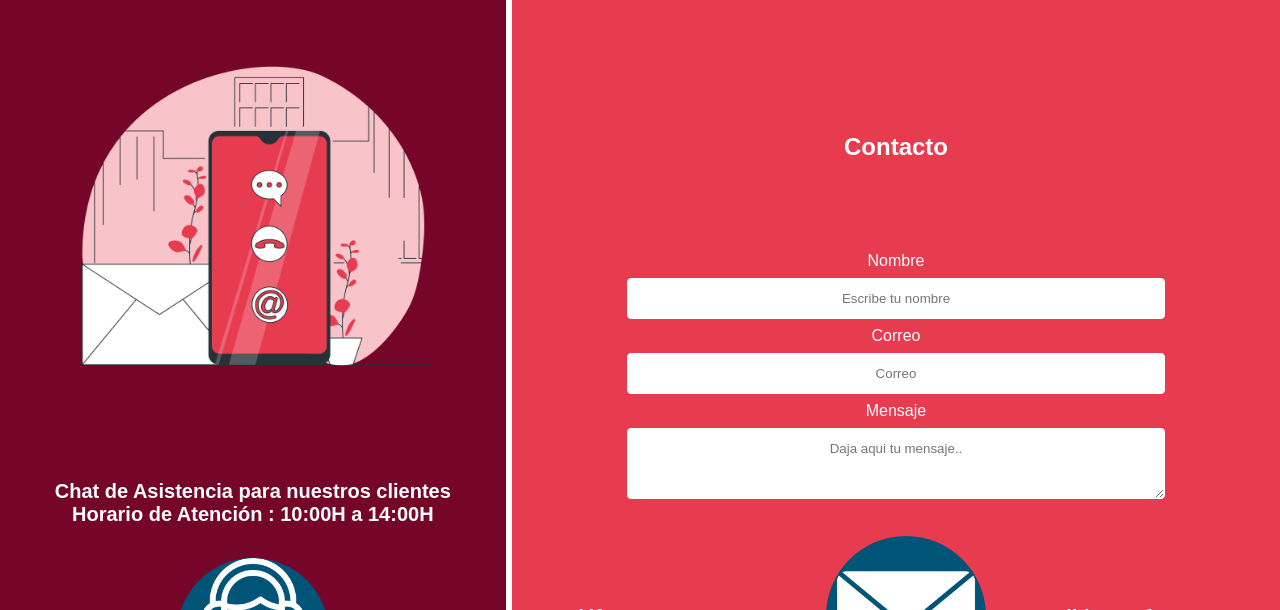
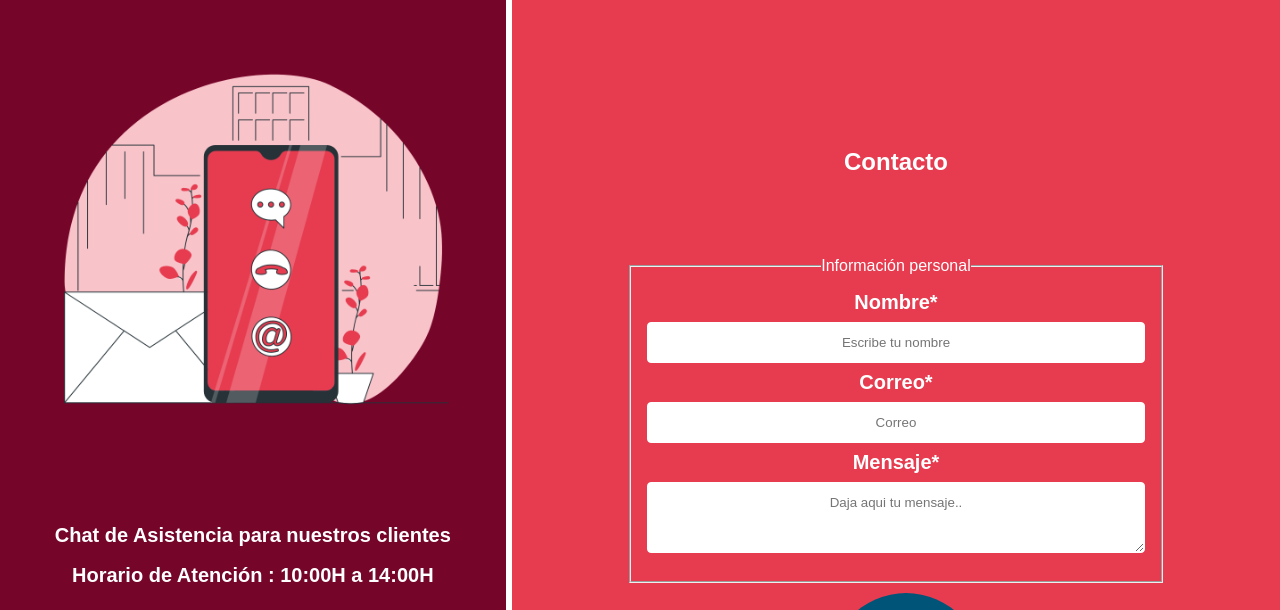
Before and after one commit to josearaposo/ProyectoAccesibilidad, a plain HTML site: page contacto.html in a window 1280 px wide. Shown: the part 129-739 px from the top of the page. Drawn offline with Linux system fonts and the light colour scheme; a web font is replaced by a local one.

Commit message:
Formularios

```diff
--- a/contacto.html
+++ b/contacto.html
@@ -1,5 +1,5 @@
 <!DOCTYPE html>
-<html lang="en">
+<html lang="es">
 <head>
     <meta charset="UTF-8">
     <meta name="viewport" content="width=device-width, initial-scale=1.0">
@@ -44,12 +44,15 @@
         <div class="contenedor-formulario">
             <h1 class="titulo">Contacto</h1>
         <form action="#">
-            <label for="nombre">Nombre</label>
-            <input type="text" name="nombre" id="nombre" placeholder="Escribe tu nombre">
-            <label for="correo">Correo</label>
-            <input type="email" name="correo" id="correo" placeholder="Correo">
-            <label for="mensaje">Mensaje</label>
-	    <textarea name="mensaje" for="mensaje" placeholder="Daja aqui tu mensaje.." maxlength="300" rows="3" cols="5"></textarea>
+            <fieldset>
+                <legend>Información personal</legend>
+            <label for="nombre">Nombre*</label>
+            <input type="text"  class="inputform" name="nombre" id="nombre" placeholder="Escribe tu nombre" autocomplete required>
+            <label for="correo">Correo*</label>
+            <input type="email" class="inputform" name="correo" id="correo" placeholder="Correo" autocomplete>
+            <label for="mensaje">Mensaje*</label>
+	    <textarea class="inputform" name="mensaje" for="mensaje" placeholder="Daja aqui tu mensaje.." maxlength="300" rows="3" cols="5"></textarea>
+        </fieldset>
         </form>
 
         <div class="informacion-envio">
--- a/css/estilos.css
+++ b/css/estilos.css
@@ -22,6 +22,8 @@ header {
 p{
     font-size: 1.25rem;
     font-weight: bold;
+    max-width: 75ch;
+    line-height: 2.5rem;
 }
 a{
     font-size: 1.25rem;
@@ -233,7 +235,7 @@ p::selection {
 
     text-decoration: none;
     color: white;
-    font-size: 1rem;
+    font-size: 1.25rem;
 
 }
 
@@ -309,15 +311,21 @@ ul.pagination li a:hover:not(.active) {
     color: #005478;
     font-size: 0.75em;
     margin: 0.3rem;
+    line-height: 1rem;
 
 }
 
+p:nth-child(2) {
+    font-size: 1.25rem;
+}
 p:nth-child(4) {
     font-size: 1.5em;
 }
 
 label {
     padding-top: 0.625rem;
+    font-size: 1.25rem;
+    font-weight: bold;
 }
 
 .articulos {
@@ -363,6 +371,13 @@ form {
     width: 70%;
 }
 
+fieldset{
+    padding: 1rem;
+}
+.inputform:focus {
+    background: #005478;
+
+}
 .informacion-envio {
     display: flex;
     gap: 3.12rem;
@@ -406,7 +421,7 @@ form {
 }
 
 .cont-historia .bloque.activo .contenido{
-    height: 4em;
+    height: 8rem;
 }
 
 
```
Also changed, not shown: articulo.html (+1 -1 lines), blog.html (+1 -1 lines), construccion.html (+1 -1 lines), empresa.html (+1 -1 lines), index.html (+1 -1 lines), nosotros.html (+1 -1 lines), tienda.html (+1 -1 lines).
